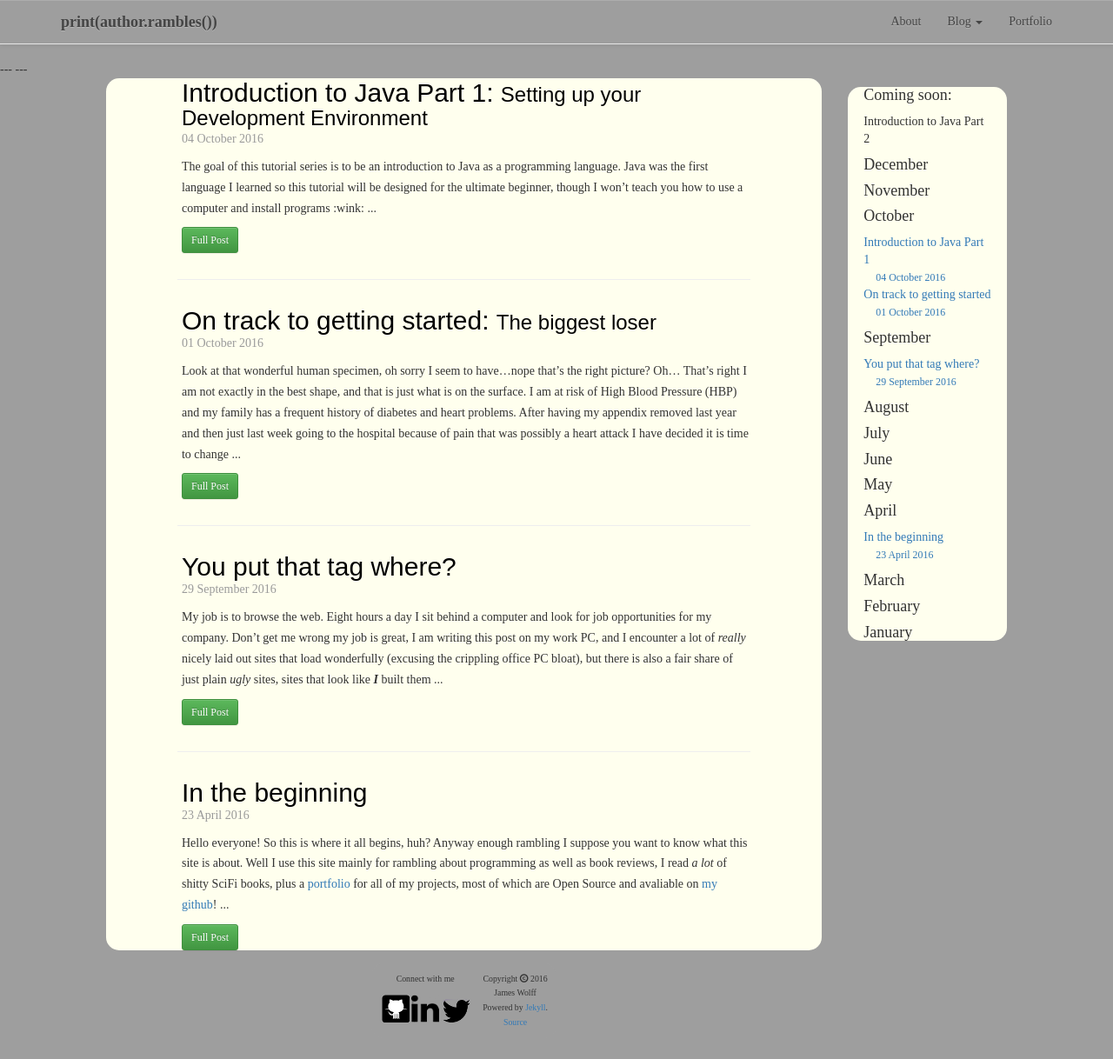
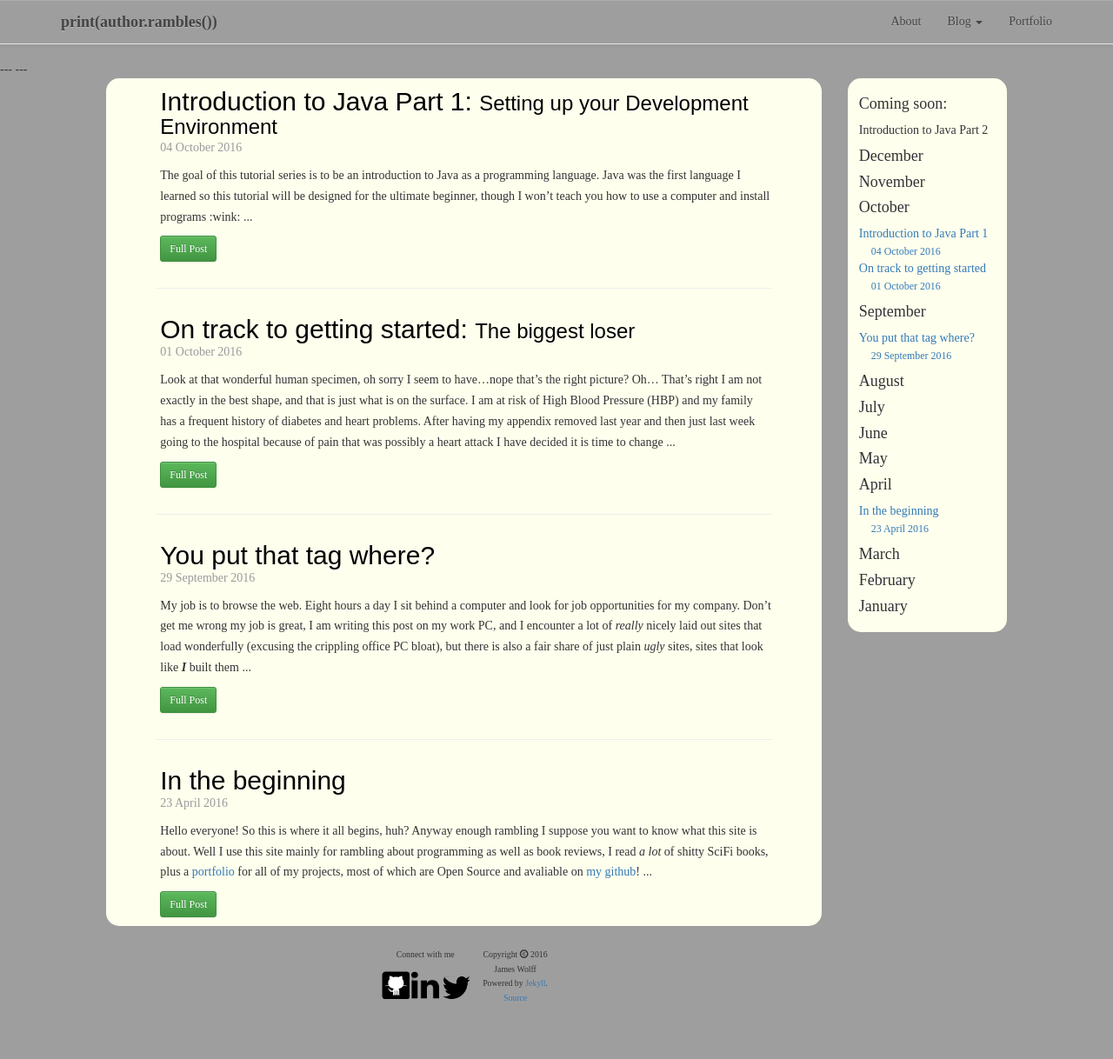
Before and after one commit to jwolff52/wolffblog, a Jekyll site: the page built from index.html, in a window 1280 px wide and 1234 px high. Shown: the top 1218 px of the window at 87% size. Built offline with Jekyll 4.4.1, drawn with Linux system fonts in a browser that asks for light colours; some web fonts are replaced; the list of posts is cut into pages by our own code.

Commit message:
Update common.css

```diff
--- a/css/common.css
+++ b/css/common.css
@@ -81,7 +81,7 @@ P {
 
 .page {
 	background-color: #ffe;
-	padding: 0 10%;
+	padding: 10px 7%;
 	-webkit-border-radius: 15px;
 		-moz-border-radius: 15px;
 			border-radius: 15px;
```
